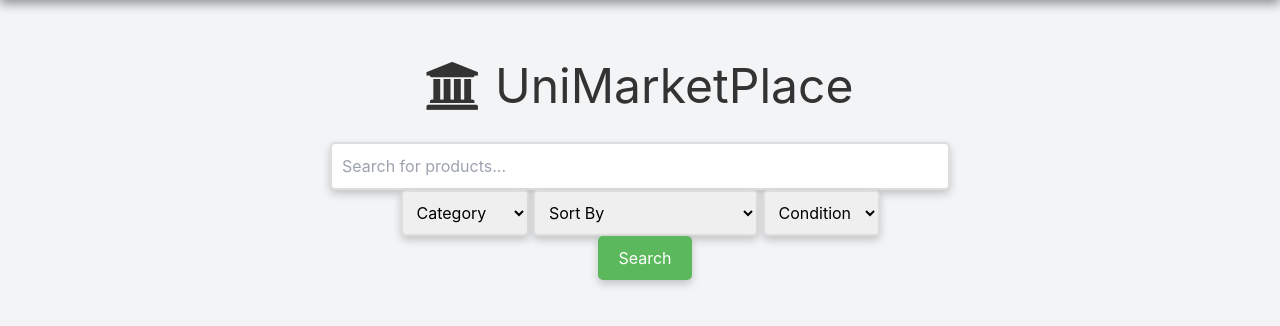
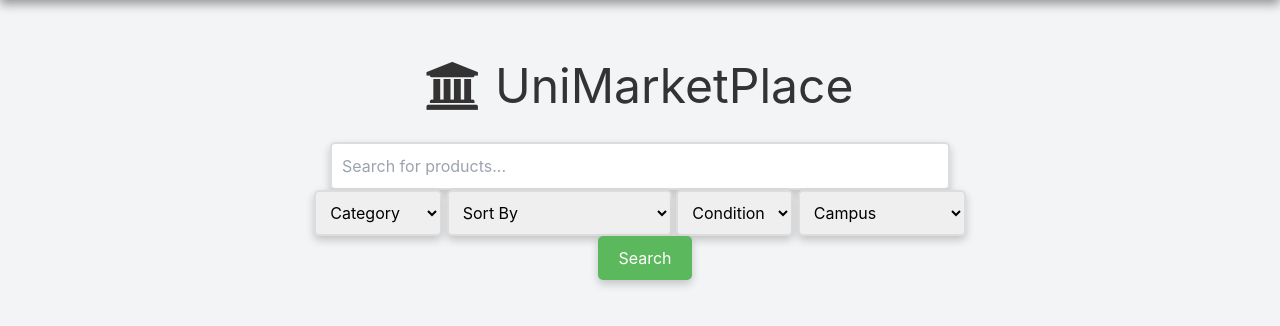
Before and after one commit to kukr/UniMarket-Place, a Flask app: page / in a window 1280 px wide. Shown: the part 68-394 px from the top of the page. Run offline with Flask 2, Linux system fonts and the light colour scheme; the visitor is signed in with stand-in values (Sample User, id 1); parts of the project's set-up code (start-up, migrations or seed data) failed here and were passed over; some libraries are stand-ins or nearby versions.

Commit message:
Updating the campus filter

```diff
--- a/app.py
+++ b/app.py
@@ -105,6 +105,8 @@ def home():
         selected_category = request.form.get('category', '')
         sort_order = request.form.get('sort', '')
         condition = request.form.get('condition', '')
+        campus = request.form.get('campus', '')
+
 
         all_products_response = products_ref.get()
 
@@ -119,6 +121,15 @@ def home():
                     continue
                 if condition and val.get('condition', '') != condition:
                     continue
+                if campus == 'self_campus':
+                    seller_email = val.get('seller_email', '')
+                    if not seller_email:
+                        continue
+                    seller_campus = seller_email.split('@')[1].split('.')[0]
+
+                    if seller_campus != session['user_email'].split('@')[1].split('.')[0]:
+                        continue
+
                 filtered_products.append({
                     'name': val.get('name', ''),
                     'description': val.get('description', ''),
--- a/templates/home.html
+++ b/templates/home.html
@@ -137,11 +137,19 @@
                     <option value="date_asc">Date (Oldest to Newest)</option>
                     <option value="date_desc">Date (Newest to Oldest)</option>
                 </select>
+
                 <select name="condition" class="search-bar">
                     <option value="">Condition</option>
                     <option value="new">New</option>
                     <option value="used">Used</option>
                 </select>
+
+                <select name="campus" class="search-bar">
+                    <option value="">Campus</option>
+                    <option value="self_campus">Only my College</option>
+                    <option value="all_campuses">All Colleges</option>
+                </select>
+
             </div>
         <input type="submit" value="Search" class="search-button">
     </form>
```
